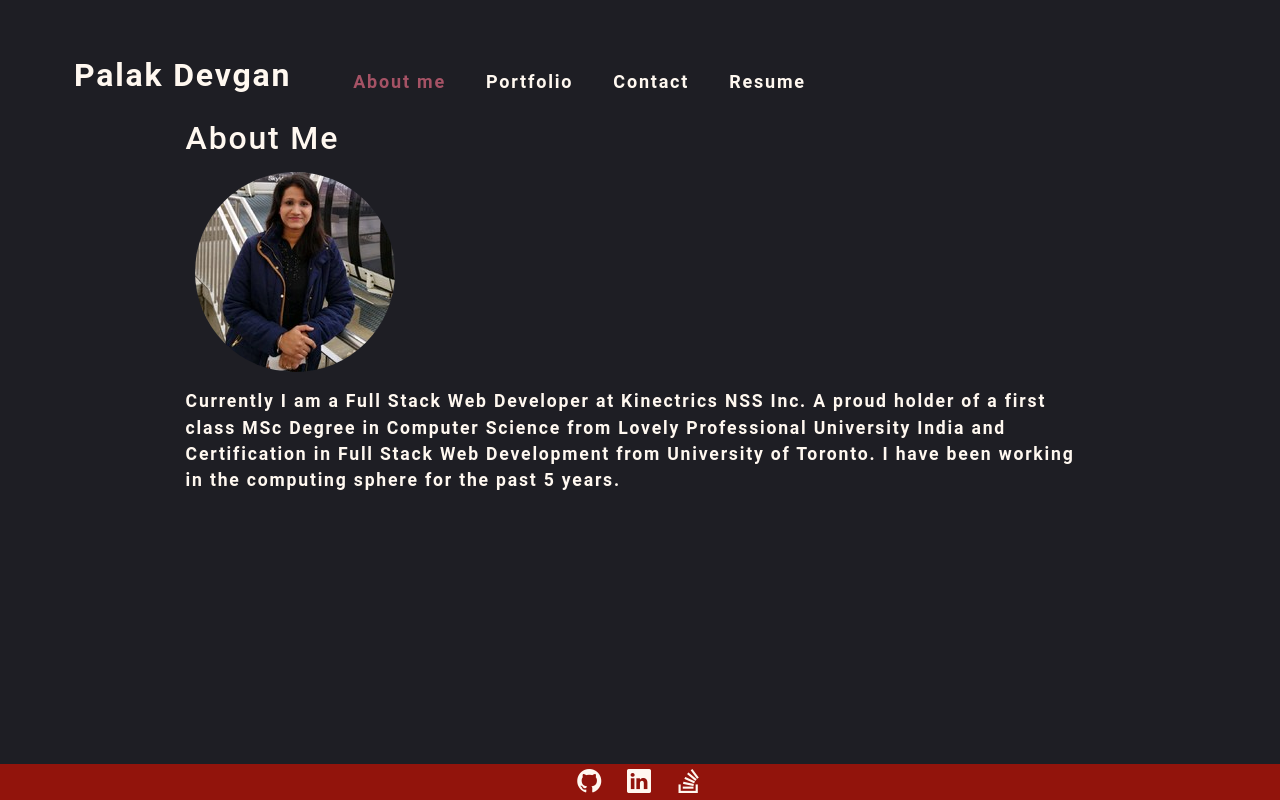
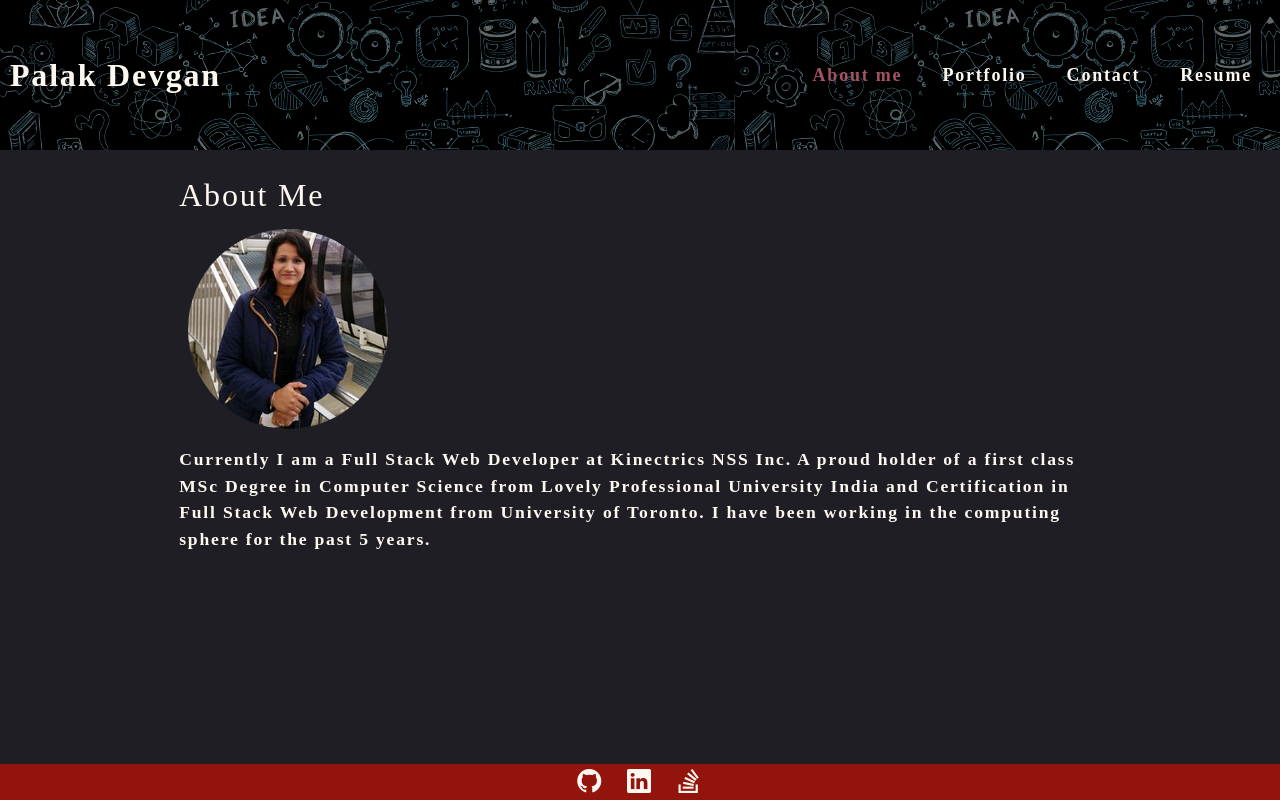
Before and after one commit to palakdevgan/react-portfolio, a React (Create React App) app: page / in a window 1280 px wide. Built offline with nearby package versions, Linux system fonts and the light colour scheme.

Commit message:
add background image

```diff
--- a/src/components/Contact/index.js
+++ b/src/components/Contact/index.js
@@ -40,7 +40,7 @@ function ContactForm() {
         <div className="about">
             <h2>Contact Me</h2>
             <form id="contact-form" onSubmit={handleSubmit}>
-                <div>
+                <div className='row-input'>
                     <div className="col-25">
                         <label htmlFor="name">Name:</label>
                     </div>
@@ -48,7 +48,7 @@ function ContactForm() {
                         <input type="text" name="name" defaultValue={name} onBlur={handleChange} />
                     </div>
                 </div>
-                <div>
+                <div className='row-input'>
                     <div className="col-25">
                         <label htmlFor="email">Email:</label>
                     </div>
@@ -56,7 +56,7 @@ function ContactForm() {
                         <input type="email" name="email" defaultValue={email} onBlur={handleChange} />
                     </div>
                 </div>
-                <div>
+                <div className='row-input'>
                     <div className="col-25">
                         <label htmlFor="message">Message:</label>
                     </div>
--- a/src/components/Header/index.js
+++ b/src/components/Header/index.js
@@ -25,15 +25,17 @@ function Header() {
   const handlePageChange = (page) => setCurrentPage(page);
 
   return(
+    <>
+    <header className="flex-row px-1" id="hero">
+    <h2>
+      <a data-testid="link" href="/">Palak Devgan</a>
+    </h2>
+      <Nav currentPage={currentPage} handlePageChange={handlePageChange}/>
+      </header>
    <main>
-       <header className="flex-row px-1">
-      <h2>
-        <a data-testid="link" href="/">Palak Devgan</a>
-      </h2>
-        <Nav currentPage={currentPage} handlePageChange={handlePageChange} />
-        {renderPage()}
-        </header>
-        </main>
+   {renderPage()}
+    </main>
+    </>
   );
 }
 
--- a/src/index.css
+++ b/src/index.css
@@ -1,7 +1,7 @@
 main {
 	margin: 0 auto;
 	max-width: 90%;
-  padding: 50px 30px;
+  padding: 20px 30px;
 
 }
 :root {
@@ -19,16 +19,31 @@ main {
 
 }
 
+
+#hero{
+  background: linear-gradient(rgba(0, 0, 0, 0.6), rgba(0, 0, 0, 0.6)),url('../src/assets/cover/cover-image.png');
+    display:flex;
+    flex-direction: row;
+    justify-content: space-between;
+    align-items: center;
+    height:150px;
+
+}
+
 .col-25 {
-  float: left;
   width: 25%;
   margin-top: 6px;
 }
 
 .col-75 {
-  float: left;
   width: 75%;
   margin-top: 6px;
+}
+
+.row-input{
+  display: flex;
+  flex-direction: row;
+
 }
 
 footer {
@@ -157,7 +172,7 @@ body {
   letter-spacing: .1em;
   background: var(--dark);
   color: var(--light);
- font-family: 'Roboto', sans-serif;
+  font-family: "Times New Roman", Times, serif;
 
 }
 
@@ -167,7 +182,7 @@ h3,
 h4,
 h5,
 h6 {
-  font-family: 'Roboto', sans-serif;
+  font-family: "Times New Roman", Times, serif;
   font-weight: 500;
   margin: 5px 0;
   line-height: 1.25;
@@ -285,7 +300,7 @@ nav  li {
 }
 
 textarea {
-	width: 600px;
+	width: 400px;
 	height: 120px;
 	border: 3px solid #cccccc;
 	padding: 5px;
@@ -420,3 +435,24 @@ a {
 .navActive {
   color: var(--secondary);
 }
+
+@media only screen and (max-width: 700px) {
+  textarea {
+    width: 100%;
+  }
+  .col-25 {
+    width: 100%;
+    margin-top: 6px;
+  }
+
+  .col-75 {
+    width: 100%;
+    margin-top: 6px;
+  }
+
+  .row-input{
+    display: flex;
+    flex-direction: column;
+
+  }
+}
```
